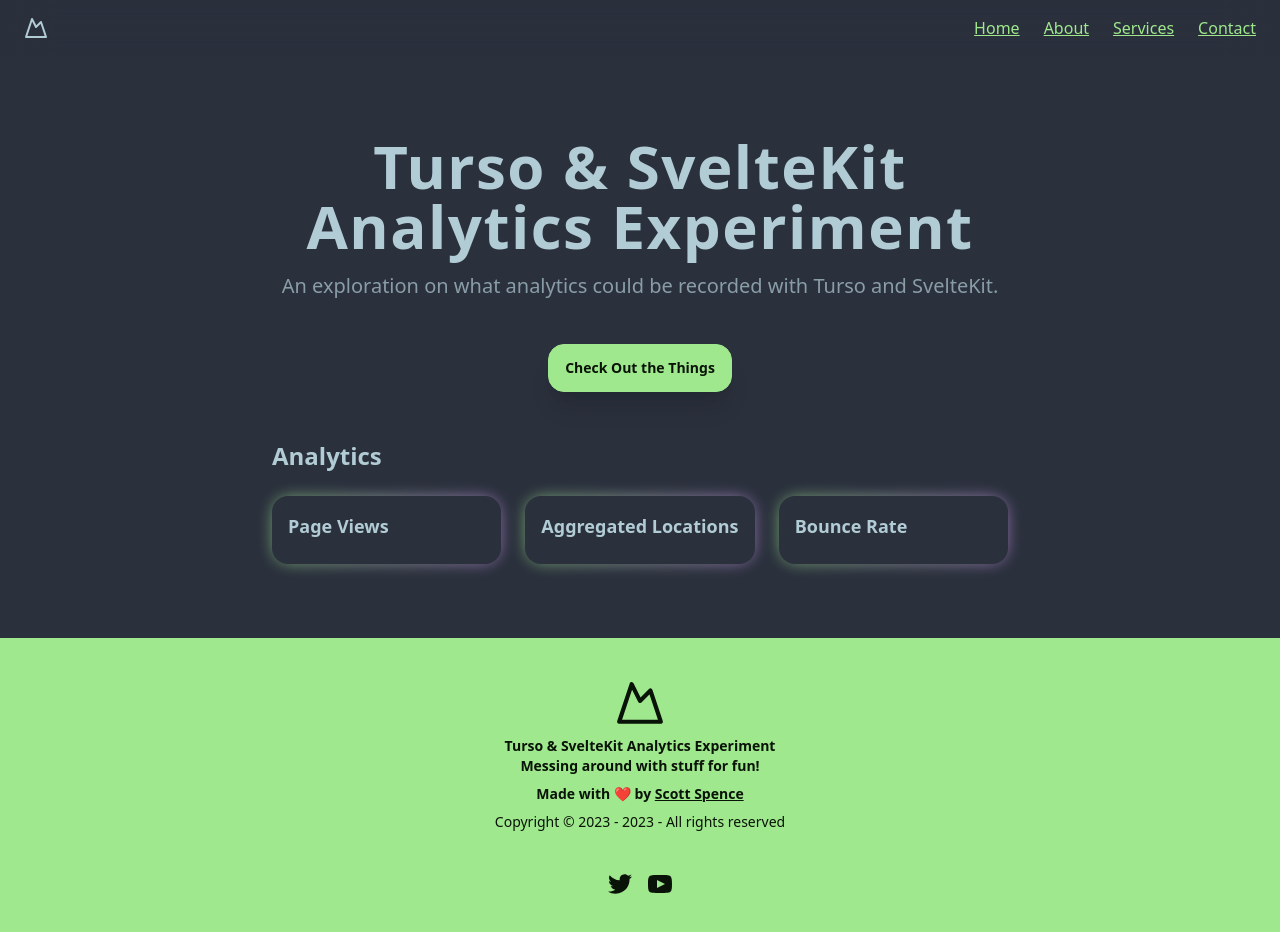
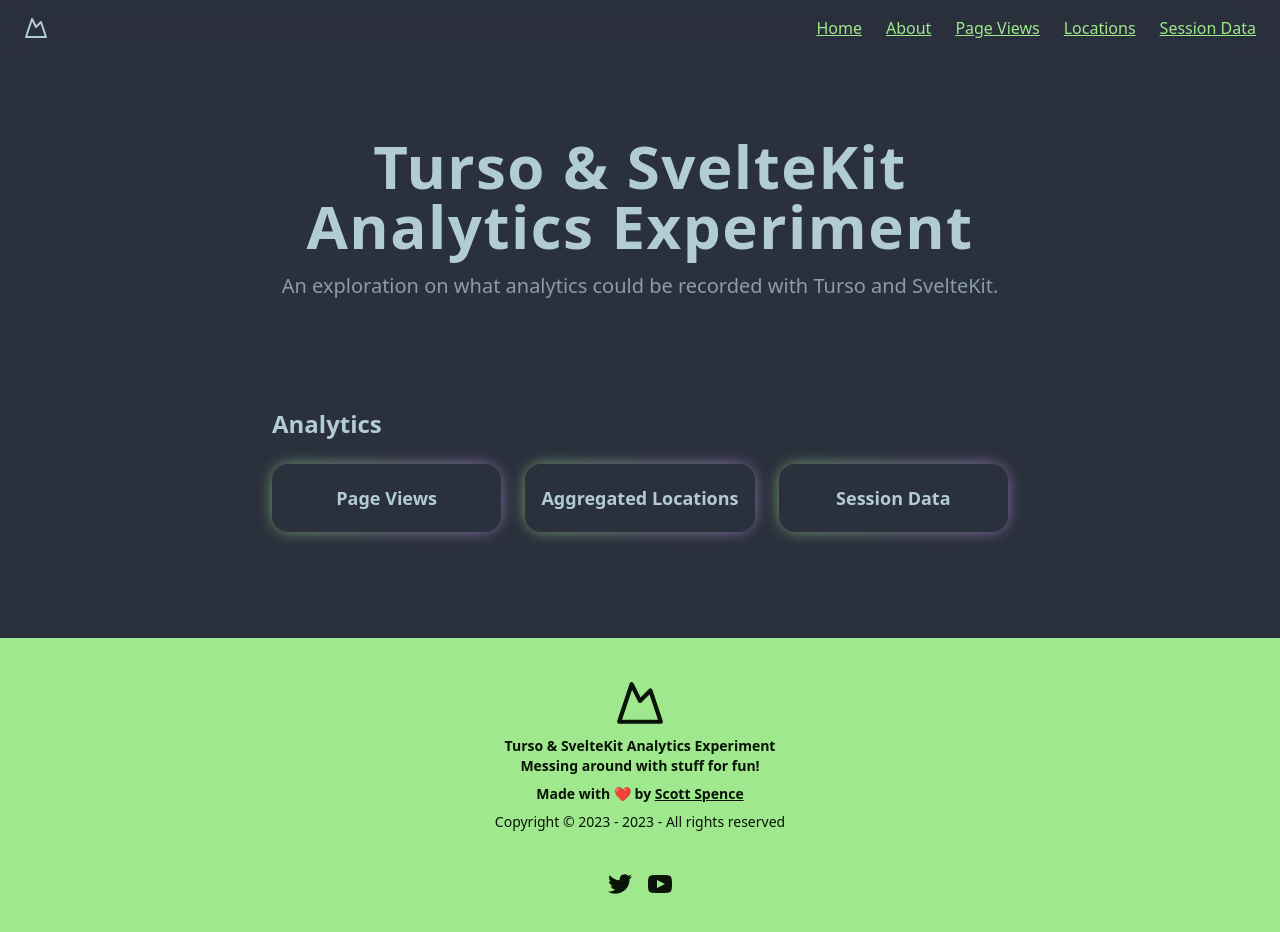
Before and after one commit to spences10/sveltekit-and-turso-analytics, a SvelteKit app: page / in a window 1280 px wide. Shown: the top 932 px of the page. Built offline with nearby package versions, Linux system fonts and the light colour scheme.

Commit message:
feat: :sparkles: add in analytics pages

```diff
--- a/src/lib/components/nav.svelte
+++ b/src/lib/components/nav.svelte
@@ -2,8 +2,9 @@
 	let links = [
 		{ href: `/`, title: `Home` },
 		{ href: `/about`, title: `About` },
-		{ href: `/services`, title: `Services` },
-		{ href: `/contact`, title: `Contact` },
+		{ href: `/page-views`, title: `Page Views` },
+		{ href: `/locations`, title: `Locations` },
+		{ href: `/sessions`, title: `Session Data` },
 	];
 </script>
 
--- a/src/routes/+page.svelte
+++ b/src/routes/+page.svelte
@@ -1,8 +1,12 @@
 <script lang="ts">
-	const items = [`Page Views`, `Aggregated Locations`, `Bounce Rate`];
+	const items = [
+		{ href: `/page-views`, title: `Page Views` },
+		{ href: `/locations`, title: `Aggregated Locations` },
+		{ href: `/sessions`, title: `Session Data` },
+	];
 </script>
 
-<div class="flex flex-col items-center space-y-4 text-center">
+<div class="flex flex-col items-center space-y-4 text-center mb-20">
 	<div class="space-y-2 mb-7">
 		<h1
 			class="mb-4 text-3xl font-bold tracking-wide sm:text-4xl md:text-5xl lg:text-6xl/none"
@@ -14,27 +18,23 @@
 			and SvelteKit.
 		</p>
 	</div>
-	<div class="space-x-4">
-		<a class="btn btn-primary rounded-box shadow-xl" href="/">
-			Check Out the Things
-		</a>
-	</div>
 </div>
+
 <div class="mt-12">
 	<h2 class="text-2xl font-bold mb-6">Analytics</h2>
 	<div class="grid gap-6 md:grid-cols-2 lg:grid-cols-3">
-		{#snippet div(item)}
-			<div class="relative group cursor-pointer">
+		{#snippet div({href, title})}
+			<a {href} class="relative group">
 				<div
-					class="absolute inset-0.5 bg-gradient-to-r from-primary to-accent rounded-box blur opacity-75 group-hover:opacity-100 group-hover:-inset-1"
+					class="absolute inset-0.5 bg-gradient-to-r from-primary to-accent rounded-box blur opacity-75 group-hover:opacity-100 group-hover:-inset-0.5"
 				/>
-				<div class="relative bg-base-100 p-4 rounded-box shadow-sm">
-					<h3 class="text-lg font-semibold mb-2">{item}</h3>
+				<div class="relative text-center bg-base-100 p-4 rounded-box">
+					<h3 class="py-1 text-lg font-semibold">{title}</h3>
 				</div>
-			</div>
+			</a>
 		{/snippet}
-		{#each items as item}
-			{@render div(item)}
+		{#each items as {href, title}}
+			{@render div({href, title})}
 		{/each}
 	</div>
 </div>
--- a/src/routes/about/+page.svelte
+++ b/src/routes/about/+page.svelte
@@ -1 +1,18 @@
-<h1>this is the about page</h1>
+<div class="space-y-2 mb-7 prose prose-xl">
+	<h1
+		class="mb-4 text-3xl font-bold tracking-wide sm:text-4xl md:text-5xl lg:text-6xl text-accent"
+	>
+		About this
+	</h1>
+	<p class="mx-auto md:text-xl">
+		As the title suggests this is an experiment to see what analytics
+		could be recorded with Turso and SvelteKit.
+	</p>
+	<p class="mx-auto md:text-xl">Technologies used:</p>
+	<ul class="list-disc">
+		<li>SvelteKit</li>
+		<li>Turso</li>
+		<li>daisyUI</li>
+		<li>Tailwind</li>
+	</ul>
+</div>
--- /dev/null
+++ b/src/routes/sessions/+page.svelte
@@ -0,0 +1 @@
+<h1>this is the services page</h1>
--- a/tailwind.config.cjs
+++ b/tailwind.config.cjs
@@ -6,7 +6,15 @@ const config = {
 	content: ['./src/**/*.{html,js,svelte,ts}'],
 
 	theme: {
-		extend: {},
+		extend: {
+			typography: {
+				DEFAULT: {
+					css: {
+						maxWidth: null,
+					},
+				},
+			},
+		},
 	},
 
 	plugins: [typography, daisyui],
```
Also changed, not shown: src/routes/locations/+page.svelte (renamed from src/routes/services/+page.svelte), src/routes/page-views/+page.svelte (renamed from src/routes/contact/+page.svelte).
